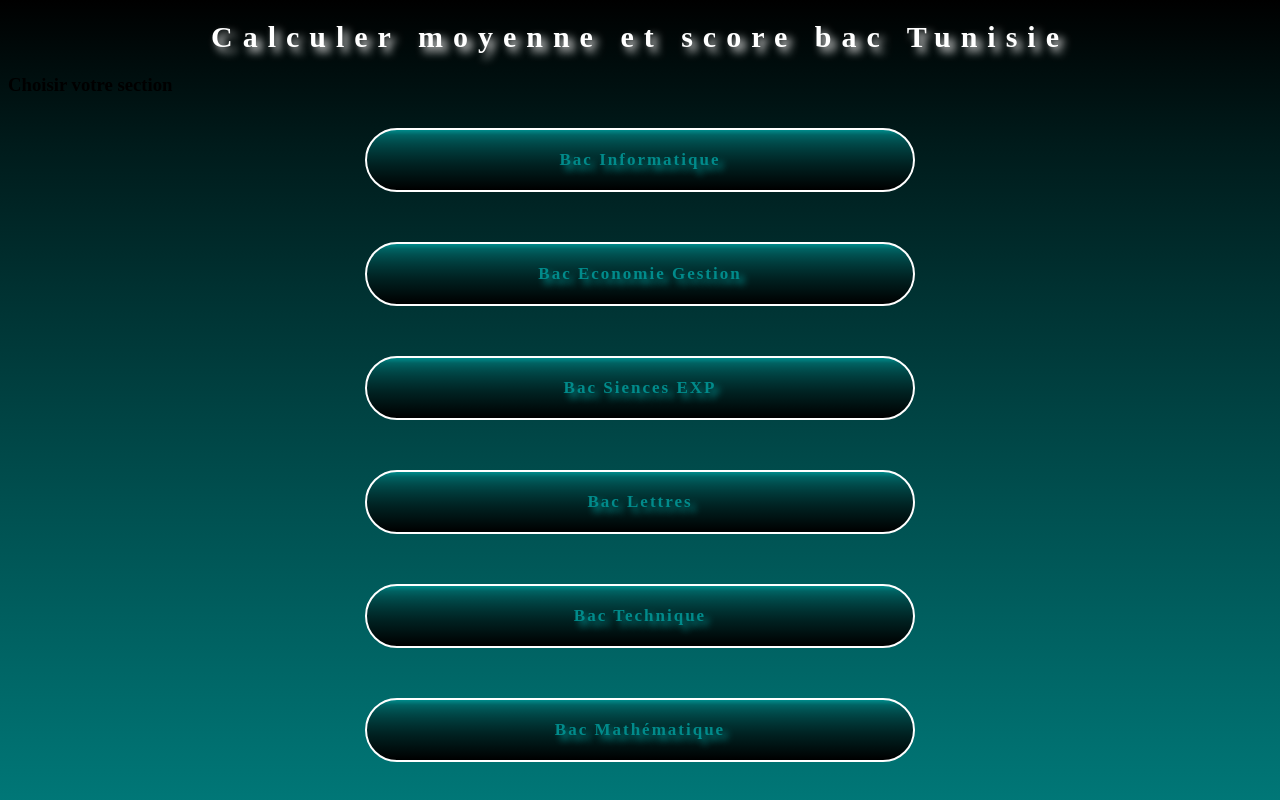
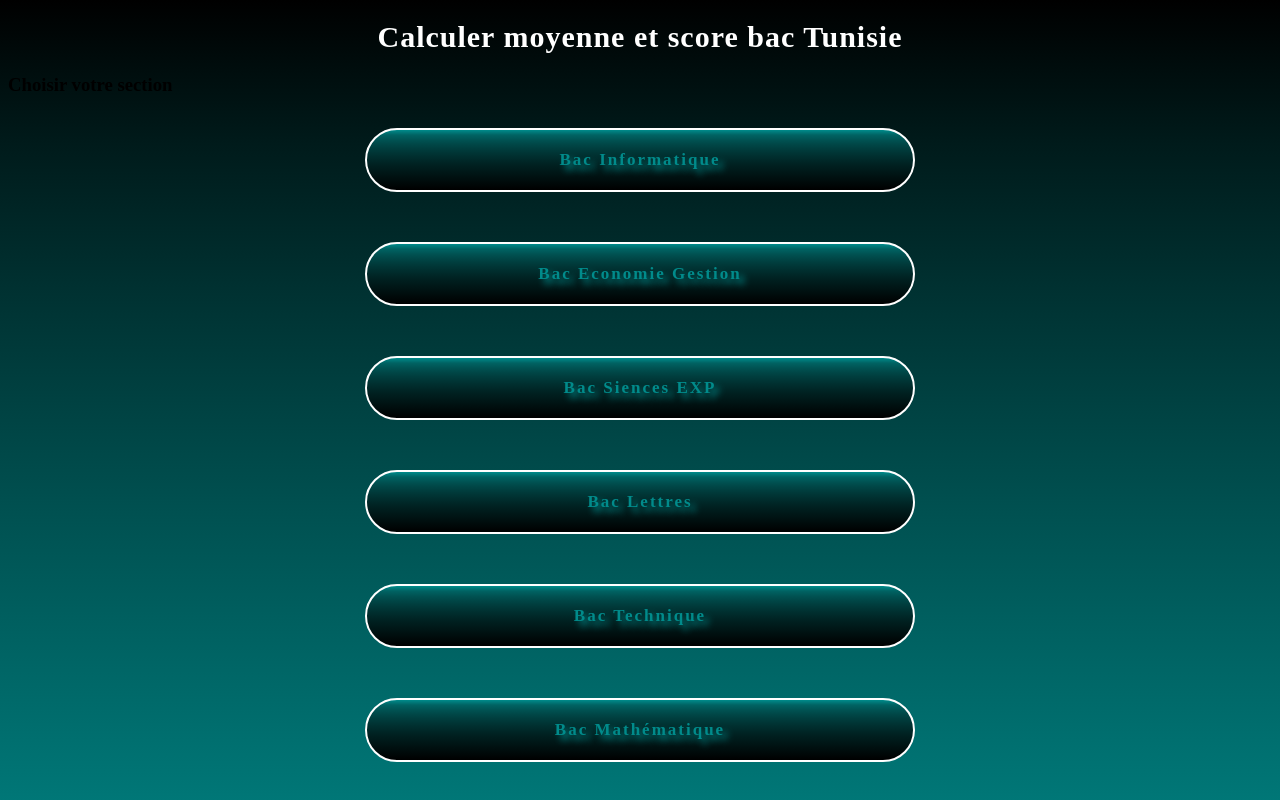
Before and after one commit to HajriMohamed-404/moyenne, a plain HTML site: page index.html in a window 1280 px wide. Shown: the top 800 px of the page. Drawn offline with Linux system fonts and the light colour scheme.

Commit message:
tests.css

```diff
--- a/tests.css
+++ b/tests.css
@@ -4,11 +4,9 @@ body{
 
 h1{
     color: white;
-    font-weight: bold;
     font-family: andalus;
     text-align: center;
-    letter-spacing: 10px;
-    text-shadow: 5px 5px 8px ;
+    letter-spacing: 1px;
     font-size: 30px;
 }
 div{
```
